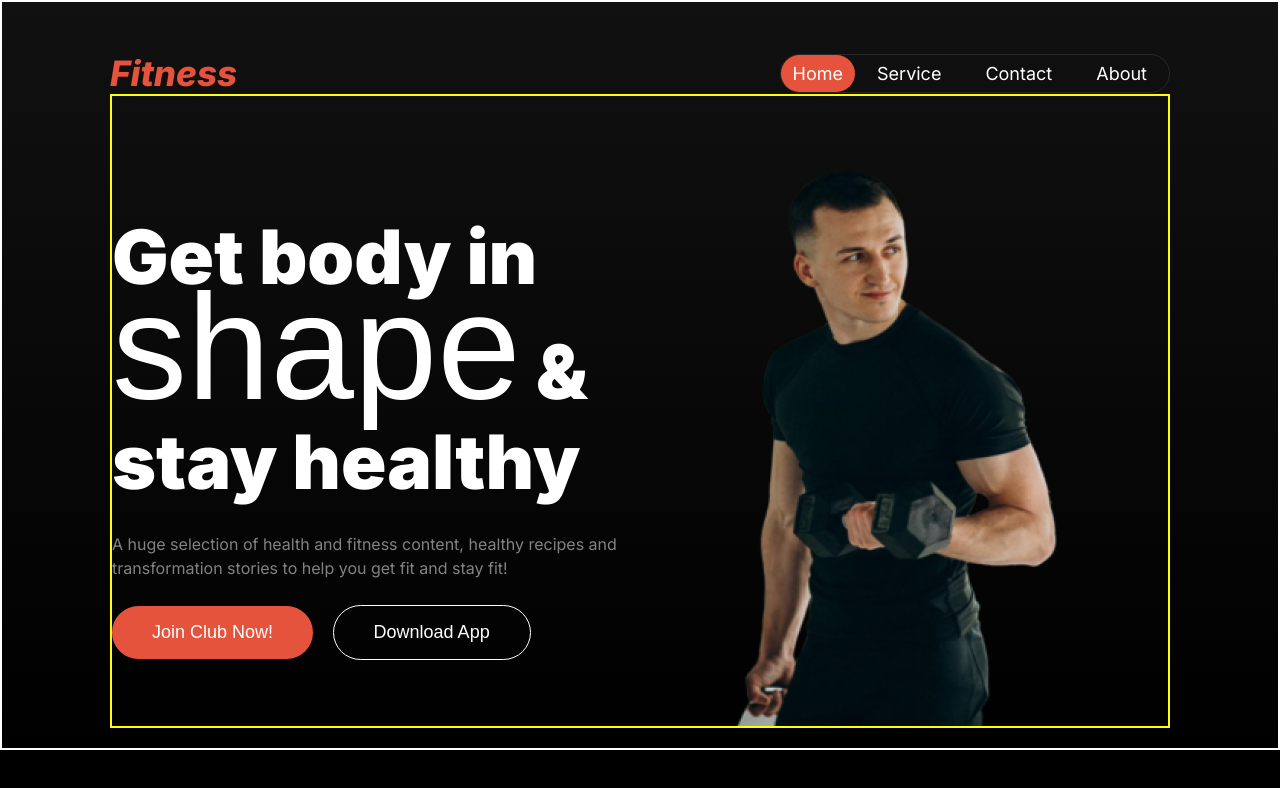
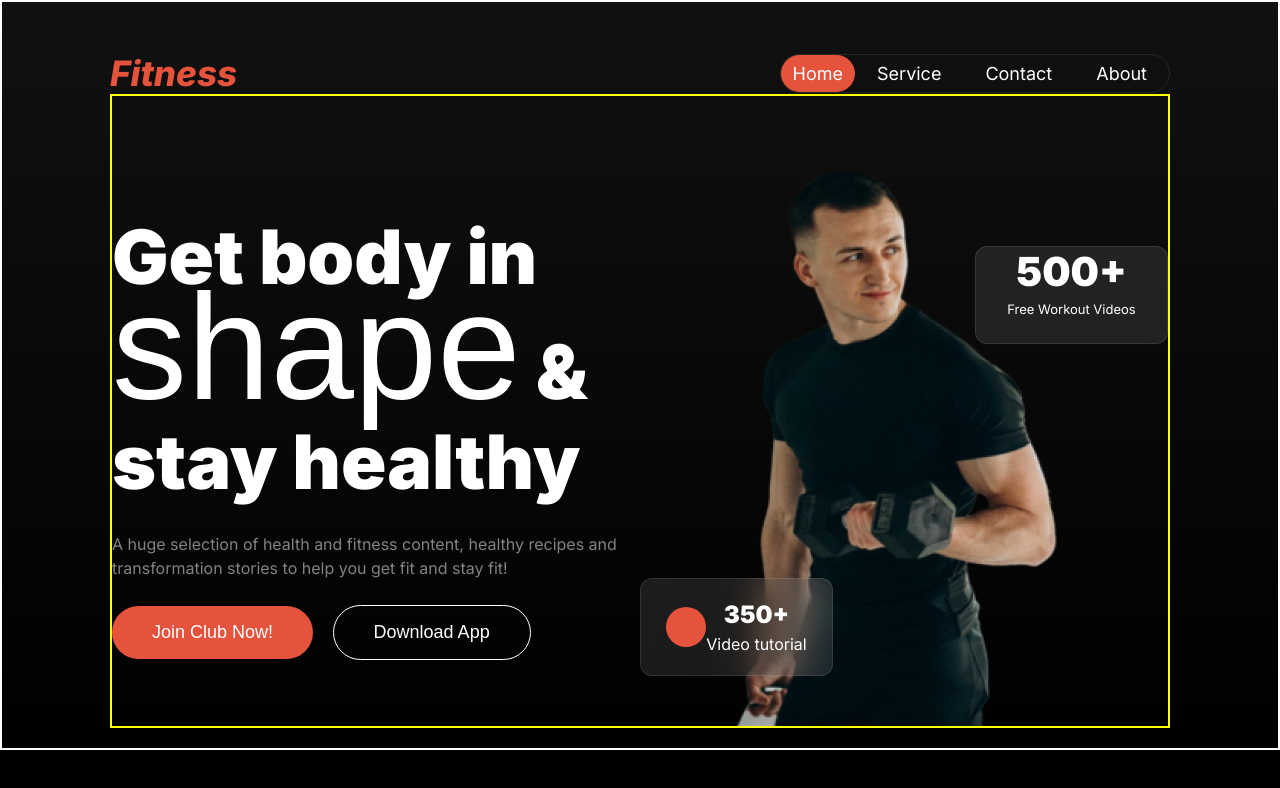
Before and after one commit to Eittymoni/Assignment-2, a plain HTML site: page index.html in a window 1280 px wide. Drawn offline with Linux system fonts and the light colour scheme; a web font is replaced by a local one.

Commit message:
banner section done

```diff
--- a/index.html
+++ b/index.html
@@ -37,7 +37,19 @@
                     <button class="btn-two"> Download App</button>
                 </div>
                 <div class="banner-right">
+                 <div class="right-top">
+                    <h3>500+</h3>
+                    <p>Free Workout Videos</p>
+                 </div>
+                 <div class="right-buttom">
+                    <div class="red-circle">
 
+                    </div>
+                    <div class="">
+                        <h3>350+</h3>
+                    <p>Video tutorial</p>
+                    </div>
+                 </div>
                 </div>
 
              </div>
--- a/style/style.css
+++ b/style/style.css
@@ -126,14 +126,72 @@ margin-right: 15px;
     font-size: 18px;
 }
 #banner .banner-main .banner-right{
+
 width:50%;
 height: 580px;
 background: url(../images/banner.png) no-repeat center / contain;
+position: relative;
+}
+#banner .banner-main .banner-right .right-top{
+height: 98px;
+width: 193px;
+border: 1px solid rgba(255, 255, 255, 0.1);
+border-radius: 12px;
+background-color: rgba(255, 255, 255, 0.1);
+backdrop-filter: blur(20px);
+text-align: center;
+position: absolute;
+top: 100px;
+right: 0;
 }
 
+#banner .banner-main .banner-right .right-top h3{
+    color: rgb(255, 255, 255);
+    font-size: 40px;
+    font-weight: 900;
+    list-style: 40px;
+}
+#banner .banner-main .banner-right .right-top p{
+    color: rgb(255, 255, 255);
+    font-size: 13px;
+    font-weight: 400;
+    list-style: 20px;
+    padding-top: 5px;
+}
 
-
-
+#banner .banner-main .banner-right .right-buttom{
+    height: 98px;
+    width: 193px;
+    border: 1px solid rgba(255, 255, 255, 0.1);
+    border-radius: 12px;
+    background-color: rgba(255, 255, 255, 0.1);
+    backdrop-filter: blur(20px);
+    text-align: center;
+    display: flex;
+    justify-content: center;
+    align-items: center;
+    position: absolute;
+    bottom: 50px;
+    left: 0;
+    }
+#banner .banner-main .banner-right .right-buttom .red-circle{
+   height: 40px;
+   width: 40px;
+   border-radius: 50%;
+   background-color: rgb(230, 83, 60);
+    }
+#banner .banner-main .banner-right .right-buttom h3{
+    color: rgb(255, 255, 255);
+    font-size: 24px;
+    font-weight: 900;
+    list-style: 24px;
+    }
+#banner .banner-main .banner-right .right-buttom p{
+    color: rgb(255, 255, 255);
+    font-size: 16px;
+    font-weight: 400;
+    list-style: 20px;
+    padding-top: 5px;}
 
 
 /*  responsive */
```
